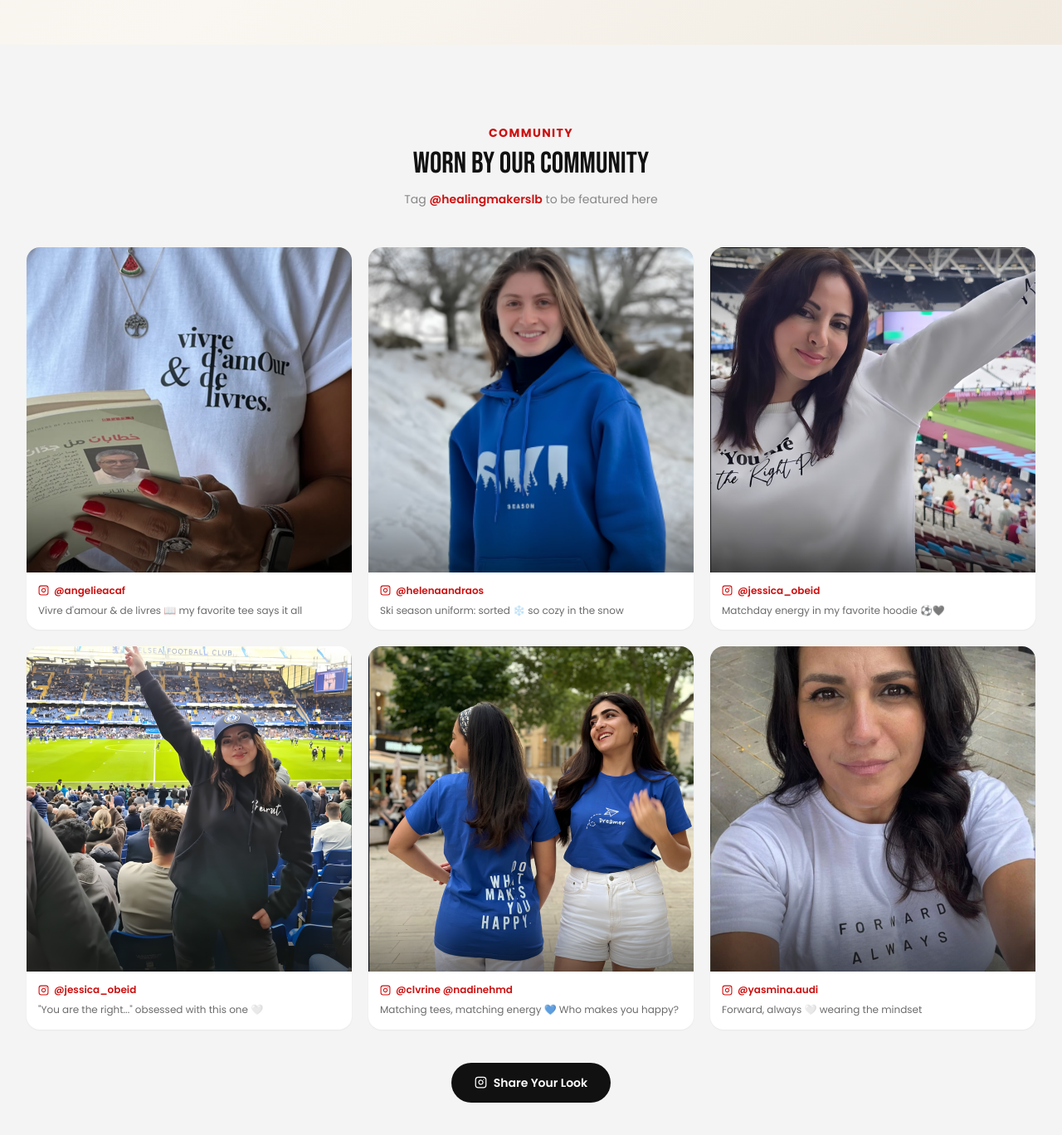
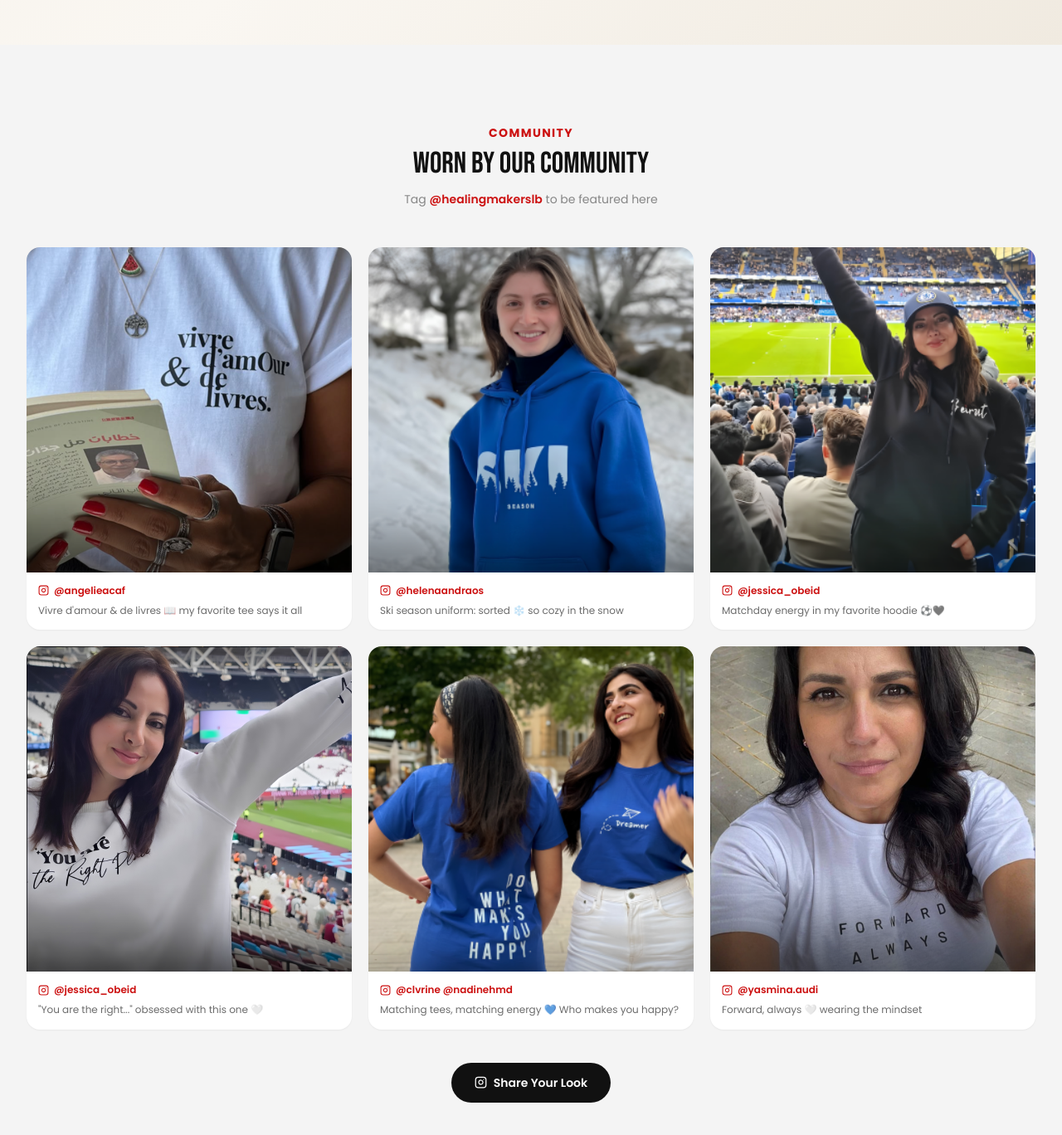
Before and after one commit to AntoineKhawand/healingmakers, a Next.js app: page / in a window 1280 px wide. Shown: the part 5399-6767 px from the top of the page at 83% size. Built offline with nearby package versions, Linux system fonts and the light colour scheme.

Commit message:
Zoom matchday and matching-tees community photos, fix mismatched captions
The Jessica Obeid cards had their images swapped relative to their
captions (white sweatshirt photo was labeled "matchday hoodie" and
vice versa) — corrected the mapping while zooming the matchday photo.

```diff
--- a/components/home/UGCGallery.tsx
+++ b/components/home/UGCGallery.tsx
@@ -19,13 +19,13 @@ const ugcPosts = [
     likes: 445,
   },
   {
-    image: "/community/jessica-obeid-1.png",
+    image: "/community/jessica-obeid-2.png",
     handle: "@jessica_obeid",
     caption: "Matchday energy in my favorite hoodie ⚽🖤",
     likes: 189,
   },
   {
-    image: "/community/jessica-obeid-2.png",
+    image: "/community/jessica-obeid-1.png",
     handle: "@jessica_obeid",
     caption: "\"You are the right...\" obsessed with this one 🤍",
     likes: 522,
```
Also changed, not shown: public/community/clarine-nadine.png, public/community/jessica-obeid-2.png.
